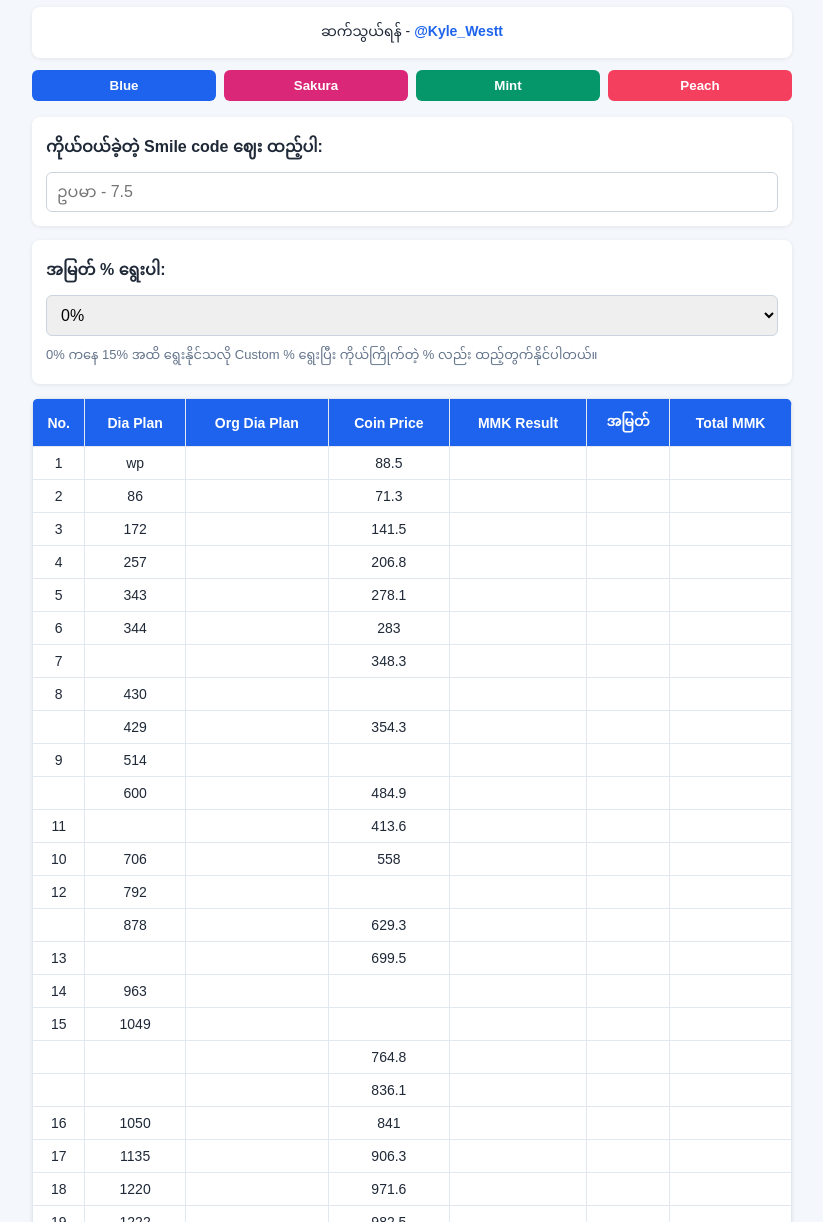
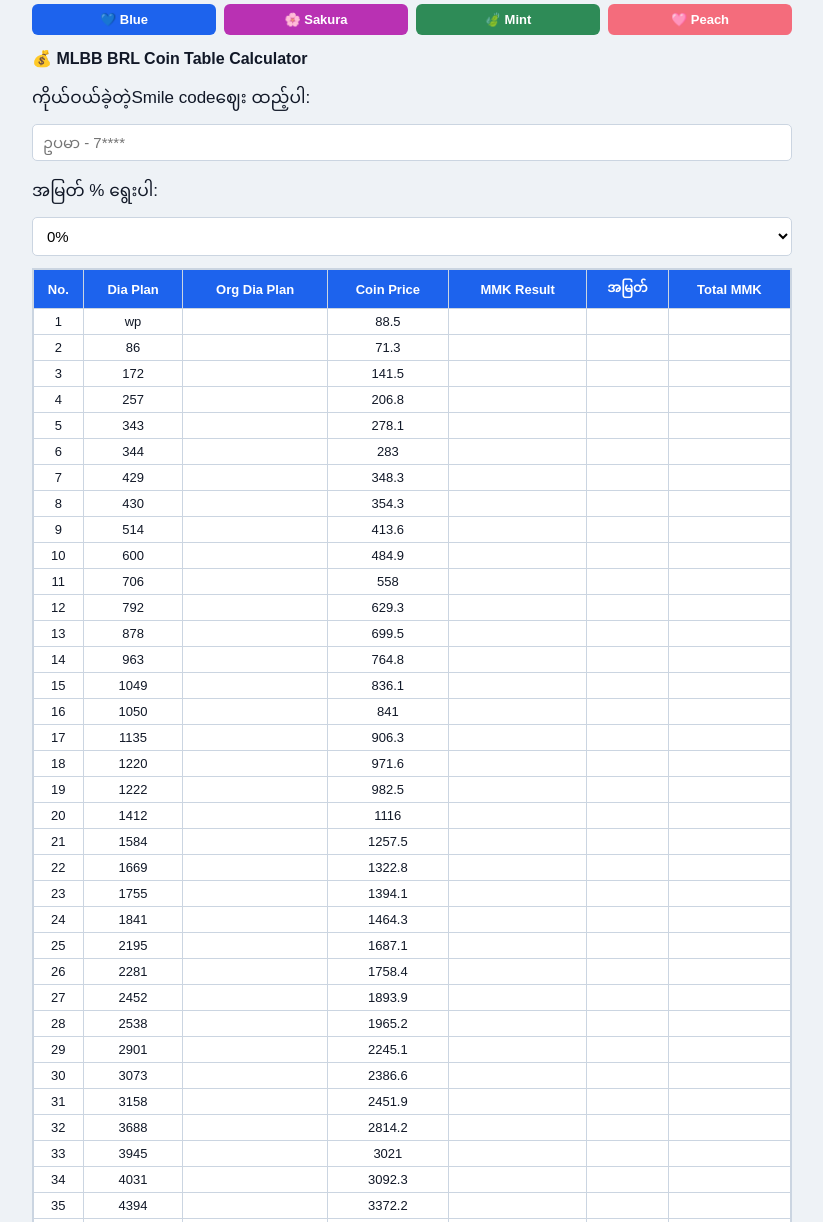
Before and after one commit to youkixxshi-tech/MLBB-BRL-Coin-Table-Calculator, a plain HTML site: page index.html in a window 1280 px wide. Shown: the part 85-1307 px from the top of the page, without its empty margins (228-1051 px from the left). Drawn offline with Linux system fonts and the light colour scheme.

Commit message:
Update index.html
Updated styles and layout in index.html for improved appearance and usability. Adjusted theme colors, padding, and font sizes.

```diff
--- a/index.html
+++ b/index.html
@@ -7,21 +7,21 @@
   <style>
     :root {
       --primary: #1d63ed;
-      --bg: #f4f7fb;
+      --bg: #eef2f6;
       --card: #ffffff;
-      --text: #1f2937;
+      --text: #111827;
     }
     body.theme-blue { --primary: #1d63ed; }
-    body.theme-sakura { --primary: #db2777; }
-    body.theme-mint { --primary: #059669; }
-    body.theme-peach { --primary: #f43f5e; }
+    body.theme-sakura { --primary: #b931b3; }
+    body.theme-mint { --primary: #2e8b57; }
+    body.theme-peach { --primary: #f46c7c; }
 
     body {
       font-family: sans-serif;
       background: var(--bg);
       color: var(--text);
       margin: 0;
-      padding: 16px;
+      padding: 12px;
     }
     .container {
       max-width: 760px;
@@ -30,110 +30,94 @@
     .banner {
       background: var(--primary);
       color: #fff;
-      padding: 14px 16px;
-      border-radius: 8px;
+      padding: 14px 12px;
+      border-radius: 4px;
       font-weight: bold;
       text-align: center;
       margin-bottom: 10px;
-      font-size: 17px;
-    }
-    .contact-bar {
-      background: var(--card);
-      padding: 10px 14px;
-      border-radius: 8px;
-      margin-bottom: 12px;
-      box-shadow: 0 1px 4px rgba(0,0,0,0.08);
-      text-align: center;
-      font-size: 14px;
-    }
-    .contact-bar a {
-      color: var(--primary);
-      font-weight: bold;
-      text-decoration: none;
+      font-size: 18px;
     }
     .themes {
       display: flex;
       gap: 8px;
-      flex-wrap: wrap;
-      margin-bottom: 16px;
+      justify-content: space-between;
+      margin-bottom: 14px;
     }
     .themes button {
       flex: 1;
-      min-width: 80px;
-      padding: 8px;
+      padding: 8px 4px;
       border: none;
       border-radius: 6px;
       color: #fff;
       font-weight: bold;
+      font-size: 13px;
       cursor: pointer;
     }
     .btn-blue { background: #1d63ed; }
-    .btn-sakura { background: #db2777; }
-    .btn-mint { background: #059669; }
-    .btn-peach { background: #f43f5e; }
+    .btn-sakura { background: #b931b3; }
+    .btn-mint { background: #2e8b57; }
+    .btn-peach { background: #f46c7c; }
 
-    .box {
-      background: var(--card);
-      padding: 14px;
-      border-radius: 8px;
-      margin-bottom: 14px;
-      box-shadow: 0 1px 4px rgba(0,0,0,0.08);
+    .title-line {
+      font-weight: bold;
+      font-size: 16px;
+      margin-bottom: 12px;
+    }
+    .field-group {
+      margin-bottom: 12px;
     }
     label {
       display: block;
-      font-weight: bold;
+      font-size: 17px;
       margin-bottom: 6px;
     }
     input, select {
       width: 100%;
-      padding: 10px;
+      padding: 9px 10px;
       border: 1px solid #cbd5e1;
-      border-radius: 6px;
-      font-size: 16px;
+      border-radius: 5px;
+      background: #fff;
+      font-size: 15px;
       box-sizing: border-box;
-    }
-    .hint {
-      font-size: 13px;
-      color: #64748b;
-      margin-top: 6px;
     }
     .table-wrap {
       overflow-x: auto;
       background: var(--card);
-      border-radius: 8px;
-      box-shadow: 0 1px 4px rgba(0,0,0,0.08);
-      margin-bottom: 14px;
+      border: 1px solid #cbd5e1;
+      margin-bottom: 16px;
     }
     table {
       width: 100%;
       border-collapse: collapse;
-      font-size: 14px;
+      font-size: 13px;
     }
     th, td {
-      border: 1px solid #e2e8f0;
-      padding: 8px 6px;
+      border: 1px solid #cbd5e1;
+      padding: 5px 4px;
       text-align: center;
+      white-space: nowrap;
     }
     th {
       background: var(--primary);
       color: #fff;
+      font-weight: bold;
     }
     .section-row td {
-      background: #16a34a;
+      background: #1eb900;
       color: #fff;
       font-weight: bold;
+      padding: 6px;
     }
     .footer-contact {
-      background: #7c3aed;
+      display: inline-block;
+      background: #8a2be2;
       color: #fff;
-      padding: 12px 16px;
+      padding: 12px 18px;
       border-radius: 8px;
-      text-align: center;
       font-weight: bold;
-    }
-    .footer-contact a {
-      color: #fff;
+      font-size: 15px;
       text-decoration: none;
+      margin-bottom: 12px;
     }
   </style>
 </head>
@@ -141,23 +125,21 @@
   <div class="container">
     <div class="banner">Justin Kyle - Digital Store မှဝန်ဆောင်မှုပေးသည်</div>
 
-    <div class="contact-bar">
-      ဆက်သွယ်ရန် - <a href="https://t.me/Kyle_Westt" target="_blank" rel="noopener noreferrer">@Kyle_Westt</a>
+    <div class="themes">
+      <button class="btn-blue" onclick="setTheme('theme-blue')">💙 Blue</button>
+      <button class="btn-sakura" onclick="setTheme('theme-sakura')">🌸 Sakura</button>
+      <button class="btn-mint" onclick="setTheme('theme-mint')">🍃 Mint</button>
+      <button class="btn-peach" onclick="setTheme('theme-peach')">🩷 Peach</button>
     </div>
 
-    <div class="themes">
-      <button class="btn-blue" onclick="setTheme('theme-blue')">Blue</button>
-      <button class="btn-sakura" onclick="setTheme('theme-sakura')">Sakura</button>
-      <button class="btn-mint" onclick="setTheme('theme-mint')">Mint</button>
-      <button class="btn-peach" onclick="setTheme('theme-peach')">Peach</button>
+    <div class="title-line">💰 MLBB BRL Coin Table Calculator</div>
+
+    <div class="field-group">
+      <label for="rateInput">ကိုယ်ဝယ်ခဲ့တဲ့Smile codeဈေး ထည့်ပါ:</label>
+      <input type="number" id="rateInput" step="any" placeholder="ဥပမာ - 7****" oninput="renderTable()" />
     </div>
 
-    <div class="box">
-      <label for="rateInput">ကိုယ်ဝယ်ခဲ့တဲ့ Smile code ဈေး ထည့်ပါ:</label>
-      <input type="number" id="rateInput" step="any" placeholder="ဥပမာ - 7.5" oninput="renderTable()" />
-    </div>
-
-    <div class="box">
+    <div class="field-group">
       <label for="profitSelect">အမြတ် % ရွေးပါ:</label>
       <select id="profitSelect" onchange="toggleCustomProfit()">
         <option value="0">0%</option>
@@ -176,12 +158,11 @@
         <option value="13">13%</option>
         <option value="14">14%</option>
         <option value="15">15%</option>
-        <option value="custom">Custom % (ကိုယ်တိုင်ရိုက်ထည့်ရန်)</option>
+        <option value="custom">Custom %</option>
       </select>
-      <div id="customProfitBox" style="display: none; margin-top: 10px;">
+      <div id="customProfitBox" style="display: none; margin-top: 8px;">
         <input type="number" id="customProfitInput" step="any" placeholder="အမြတ် % ရိုက်ထည့်ပါ (ဥပမာ - 12.5)" oninput="renderTable()" />
       </div>
-      <div class="hint">0% ကနေ 15% အထိ ရွေးနိုင်သလို Custom % ရွေးပြီး ကိုယ်ကြိုက်တဲ့ % လည်း ထည့်တွက်နိုင်ပါတယ်။</div>
     </div>
 
     <div class="table-wrap">
@@ -201,9 +182,9 @@
       </table>
     </div>
 
-    <div class="footer-contact">
-      ဆက်သွယ်ရန် - <a href="https://t.me/Kyle_Westt" target="_blank" rel="noopener noreferrer">@Kyle_Westt</a>
-    </div>
+    <a class="footer-contact" href="https://t.me/Kyle_Westt" target="_blank" rel="noopener noreferrer">
+      📞 ဆက်သွယ်ရန် - @Kyle_Westt
+    </a>
   </div>
 
   <script>
@@ -213,32 +194,24 @@
       { no: 3, dia: "172", org: "", coin: 141.5 },
       { no: 4, dia: "257", org: "", coin: 206.8 },
       { no: 5, dia: "343", org: "", coin: 278.1 },
-      { no: 6, dia: "344", org: "", coin: 283.0 },
-      { no: 7, dia: "", org: "", coin: 348.3 },
-      { no: 8, dia: "430", org: "", coin: null },
-      { no: "", dia: "429", org: "", coin: 354.3 },
-      { no: 9, dia: "514", org: "", coin: null },
-      { no: "", dia: "600", org: "", coin: 484.9 },
-      { no: 11, dia: "", org: "", coin: 413.6 },
-      { no: 10, dia: "706", org: "", coin: 558.0 },
-      { no: 12, dia: "792", org: "", coin: null },
-      { no: "", dia: "878", org: "", coin: 629.3 },
-      { no: 13, dia: "", org: "", coin: 699.5 },
-      { no: 14, dia: "963", org: "", coin: null },
-      { no: 15, dia: "1049", org: "", coin: null },
-      { no: "", dia: "", org: "", coin: 764.8 },
-      { no: "", dia: "", org: "", coin: 836.1 },
-      { no: 16, dia: "1050", org: "", coin: 841.0 },
+      { no: 6, dia: "344", org: "", coin: 283 },
+      { no: 7, dia: "429", org: "", coin: 348.3 },
+      { no: 8, dia: "430", org: "", coin: 354.3 },
+      { no: 9, dia: "514", org: "", coin: 413.6 },
+      { no: 10, dia: "600", org: "", coin: 484.9 },
+      { no: 11, dia: "706", org: "", coin: 558 },
+      { no: 12, dia: "792", org: "", coin: 629.3 },
+      { no: 13, dia: "878", org: "", coin: 699.5 },
+      { no: 14, dia: "963", org: "", coin: 764.8 },
+      { no: 15, dia: "1049", org: "", coin: 836.1 },
+      { no: 16, dia: "1050", org: "", coin: 841 },
       { no: 17, dia: "1135", org: "", coin: 906.3 },
       { no: 18, dia: "1220", org: "", coin: 971.6 },
       { no: 19, dia: "1222", org: "", coin: 982.5 },
-      { no: 20, dia: "1412", org: "", coin: 1116.0 },
+      { no: 20, dia: "1412", org: "", coin: 1116 },
       { no: 21, dia: "1584", org: "", coin: 1257.5 },
-      { no: 22, dia: "", org: "", coin: null },
-      { no: 23, dia: "1755", org: "", coin: null },
-      { no: "", dia: "1669", org: "", coin: null },
-      { no: "", dia: "", org: "", coin: 1322.8 },
-      { no: "", dia: "", org: "", coin: 1394.1 },
+      { no: 22, dia: "1669", org: "", coin: 1322.8 },
+      { no: 23, dia: "1755", org: "", coin: 1394.1 },
       { no: 24, dia: "1841", org: "", coin: 1464.3 },
       { no: 25, dia: "2195", org: "", coin: 1687.1 },
       { no: 26, dia: "2281", org: "", coin: 1758.4 },
@@ -248,7 +221,7 @@
       { no: 30, dia: "3073", org: "", coin: 2386.6 },
       { no: 31, dia: "3158", org: "", coin: 2451.9 },
       { no: 32, dia: "3688", org: "", coin: 2814.2 },
-      { no: 33, dia: "3945", org: "", coin: 3021.0 },
+      { no: 33, dia: "3945", org: "", coin: 3021 },
       { no: 34, dia: "4031", org: "", coin: 3092.3 },
       { no: 35, dia: "4394", org: "", coin: 3372.2 },
       { no: 36, dia: "4566", org: "", coin: 3513.7 },
@@ -272,7 +245,7 @@
       { no: 54, dia: "16232", org: "", coin: 12415.7 },
       { no: 55, dia: "17015", org: "", coin: 12986.8 },
       { no: 56, dia: "18508", org: "", coin: 14113.9 },
-      { no: 57, dia: "20703", org: "", coin: 15801.0 },
+      { no: 57, dia: "20703", org: "", coin: 15801 },
       { no: 58, dia: "22196", org: "", coin: 16928.1 },
       { section: "Double Dia Plan" },
       { no: 59, dia: "55", org: "", coin: 45.2 },
@@ -342,7 +315,7 @@
           <td>${p.no}</td>
           <td>${p.dia}</td>
           <td>${p.org}</td>
-          <td>${p.coin ?? ""}</td>
+          <td>${p.coin}</td>
           <td>${mmkResult}</td>
           <td>${profitAmt}</td>
           <td>${totalMmk}</td>
```
